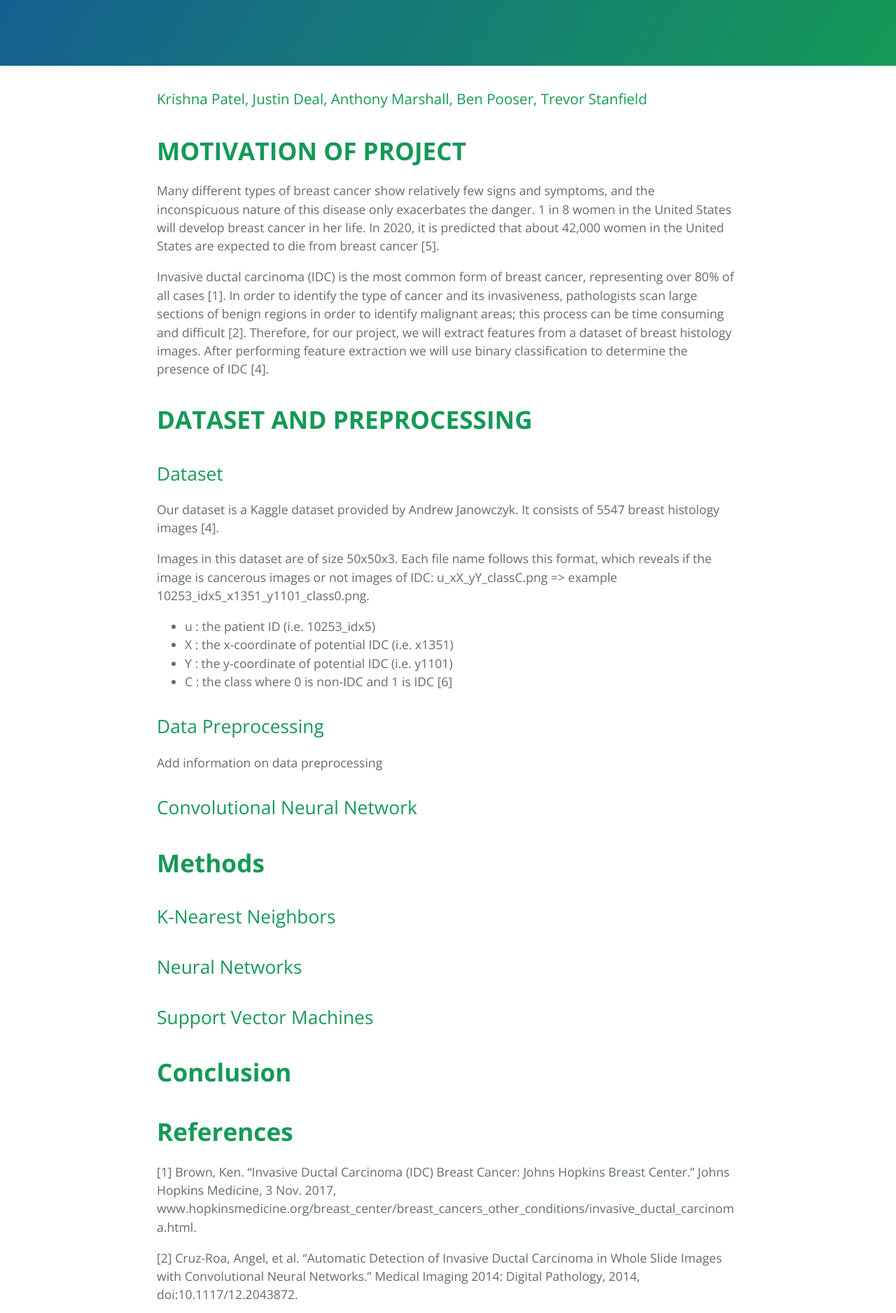
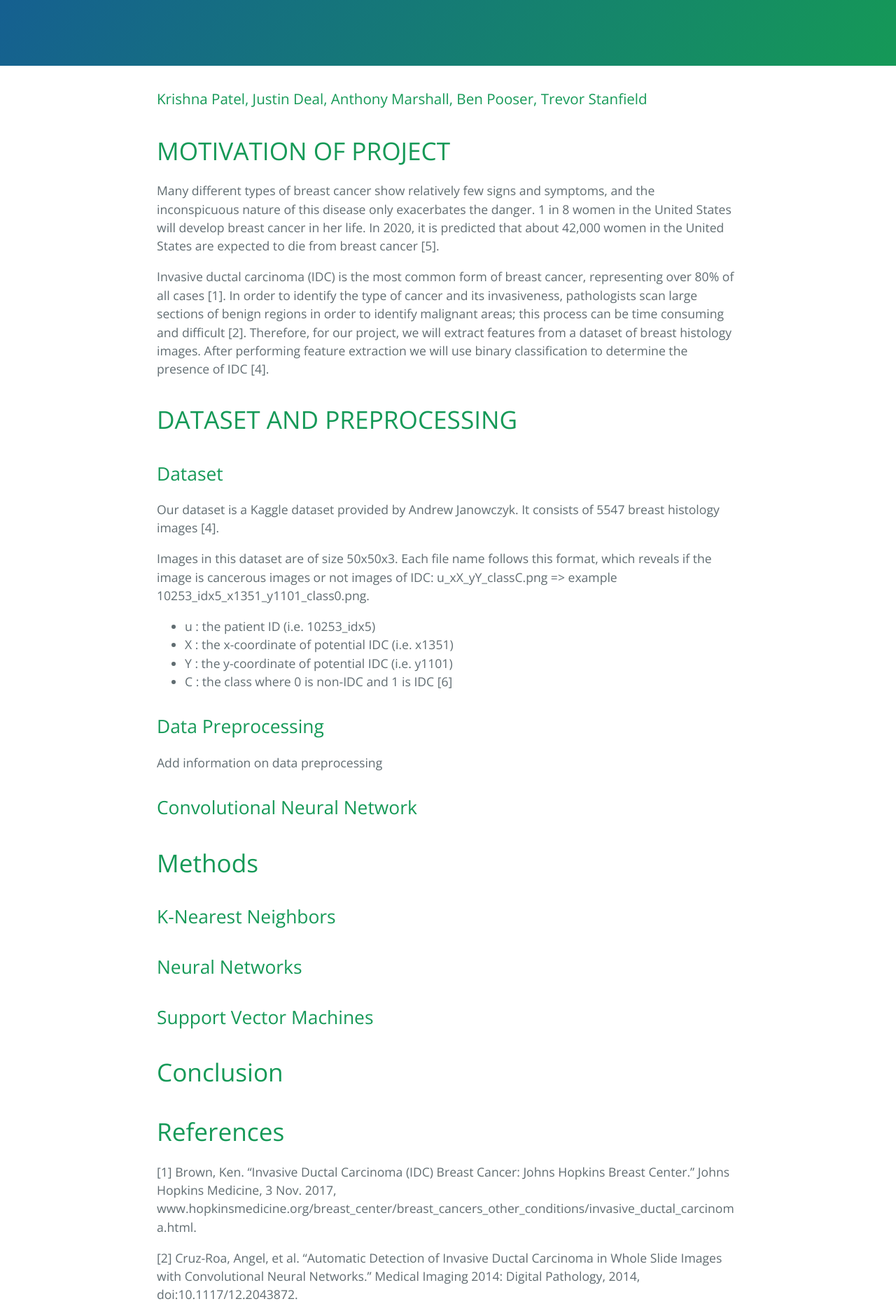
Before and after one commit to patelkb99/cs4641-team36.github.io, a Jekyll site: the page built from README.md, in a window 1280 px wide. Shown: the part 344-2221 px from the top of the page at 70% size. Built offline with Jekyll 4.4.1, drawn with Linux system fonts in a browser that asks for light colours; our own code applies the rules of GitHub Pages for plain Markdown files.

Commit message:
Update style.scss

```diff
--- a/assets/css/style.scss
+++ b/assets/css/style.scss
@@ -1,8 +1,3 @@
 ---
 ---
 @import 'jekyll-theme-cayman';
-.main-content {
-  h1 {
-  font-weight: bold;
- }
-}
```
